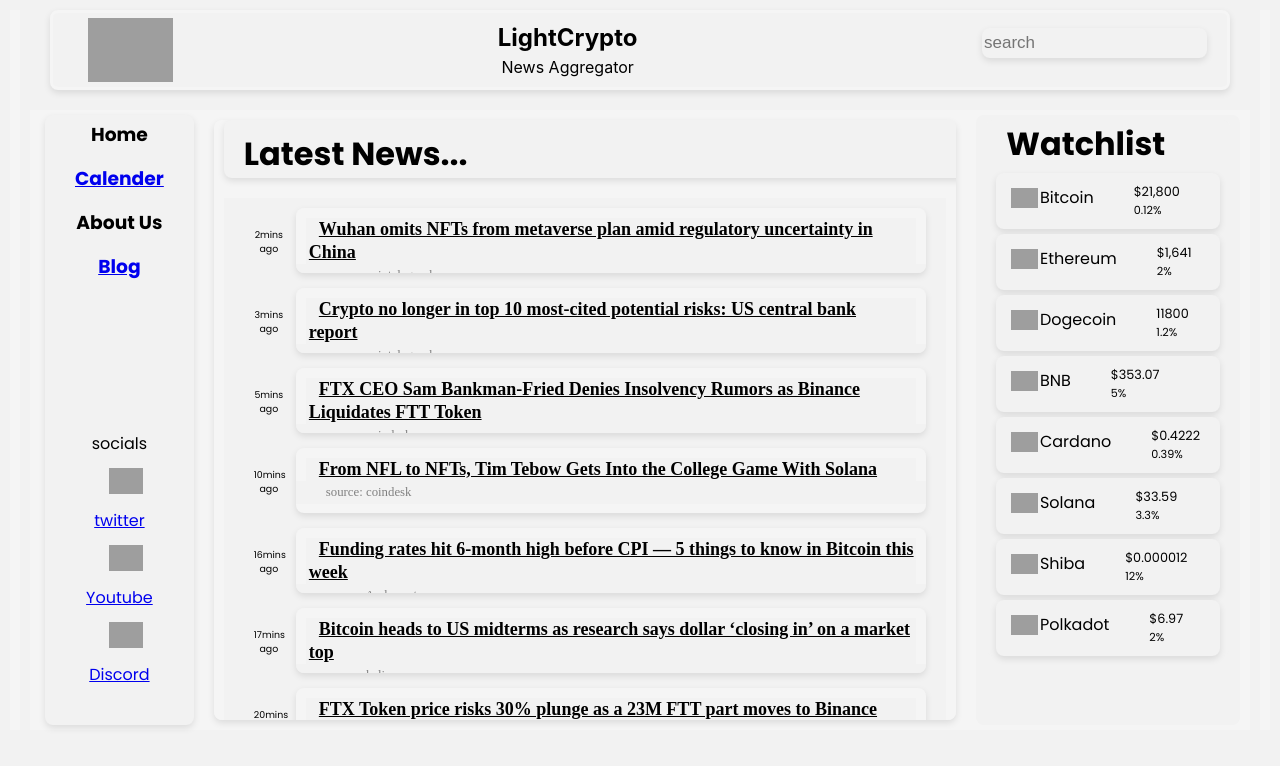
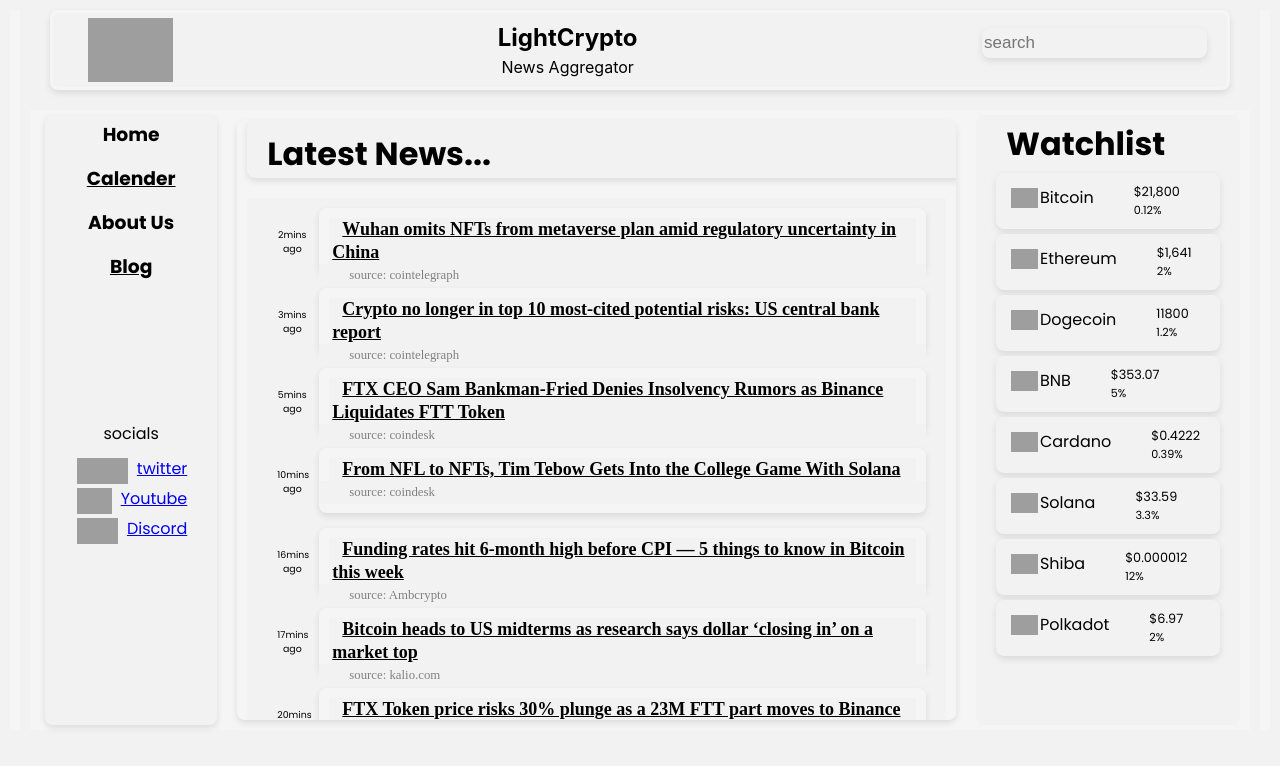
Before and after one commit to kalio007/News-Aggreagtor, a React (Create React App) app: page / in a window 1280 px wide. Shown: the top 766 px of the page. Built offline with nearby package versions, Linux system fonts and the light colour scheme; grey boxes are pictures that could not be loaded.

Commit message:
more optimization

```diff
--- a/src/App.css
+++ b/src/App.css
@@ -62,7 +62,7 @@ nav{
   flex:1;
   text-align: center;
   margin-left: 15px;
-  max-width: 190px;
+  max-width: 200px;
   box-shadow: 0px 2.98256px 7.4564px rgba(0, 0, 0, 0.1);
   border-radius: 0.5rem;
 
@@ -117,7 +117,7 @@ nav{
   box-shadow: 0px 2.98256px 7.4564px rgba(0, 0, 0, 0.1);
   border-radius: 0.5rem;
   height: 65px;
-  overflow-y: auto;
+
   font-family: Roboto Mono;
   font-weight: 100;
   font-size: .9em;
@@ -126,7 +126,7 @@ nav{
   background-color: whitesmoke;
 
 
-}npm
+}
 .twitter{
   display: flex;
   max-height: 25px;
@@ -138,7 +138,7 @@ nav{
   margin-right: -3px;
 }
 .socails{
-  margin-top: 150px;
+  margin-top: 140px;
 }
 .optionButton{
   font-size: 1rem;
@@ -236,3 +236,9 @@ nav{
 .sourceList:hover {
   font-size: x-large;
 }
+.calender{
+  color: black;
+}
+.blog{
+  color: black;
+}
--- a/src/components/options.js
+++ b/src/components/options.js
@@ -8,13 +8,13 @@ export default function Options(){
             Home
         </h3>
         <h3 className='calender'>
-            <a href= "https://coinmarketcal.com/en/" >Calender</a>
+            <a href= "https://coinmarketcal.com/en/" className='calender' >Calender</a>
         </h3>
         <h3 className='aboutUs'>
             About Us
         </h3>
         <h3>
-            <a href= "https://medium.com/@kalio_">Blog</a>
+            <a href= "https://medium.com/@kalio_" className='blog'>Blog</a>
         </h3>
         </div>
 
```
